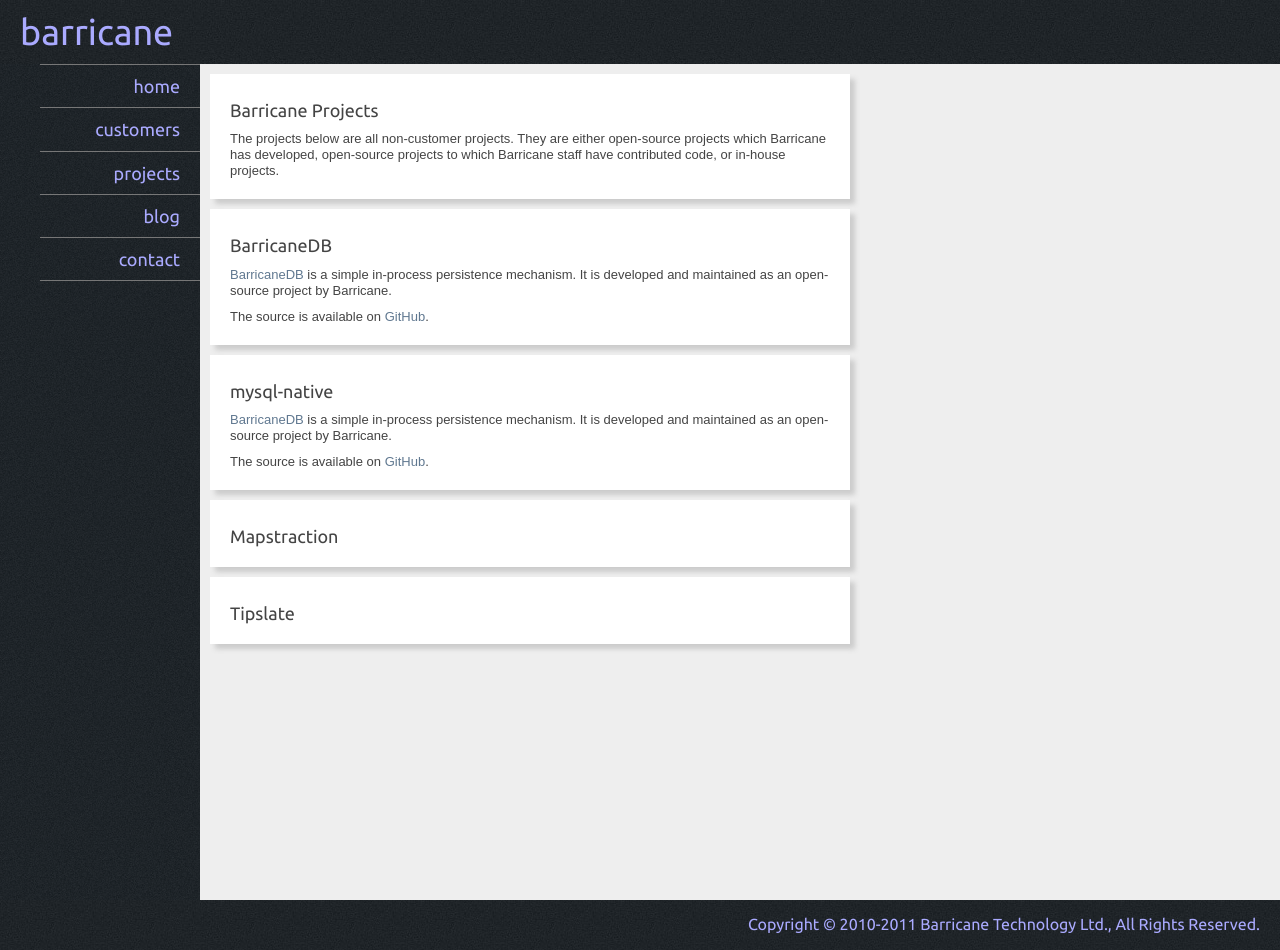
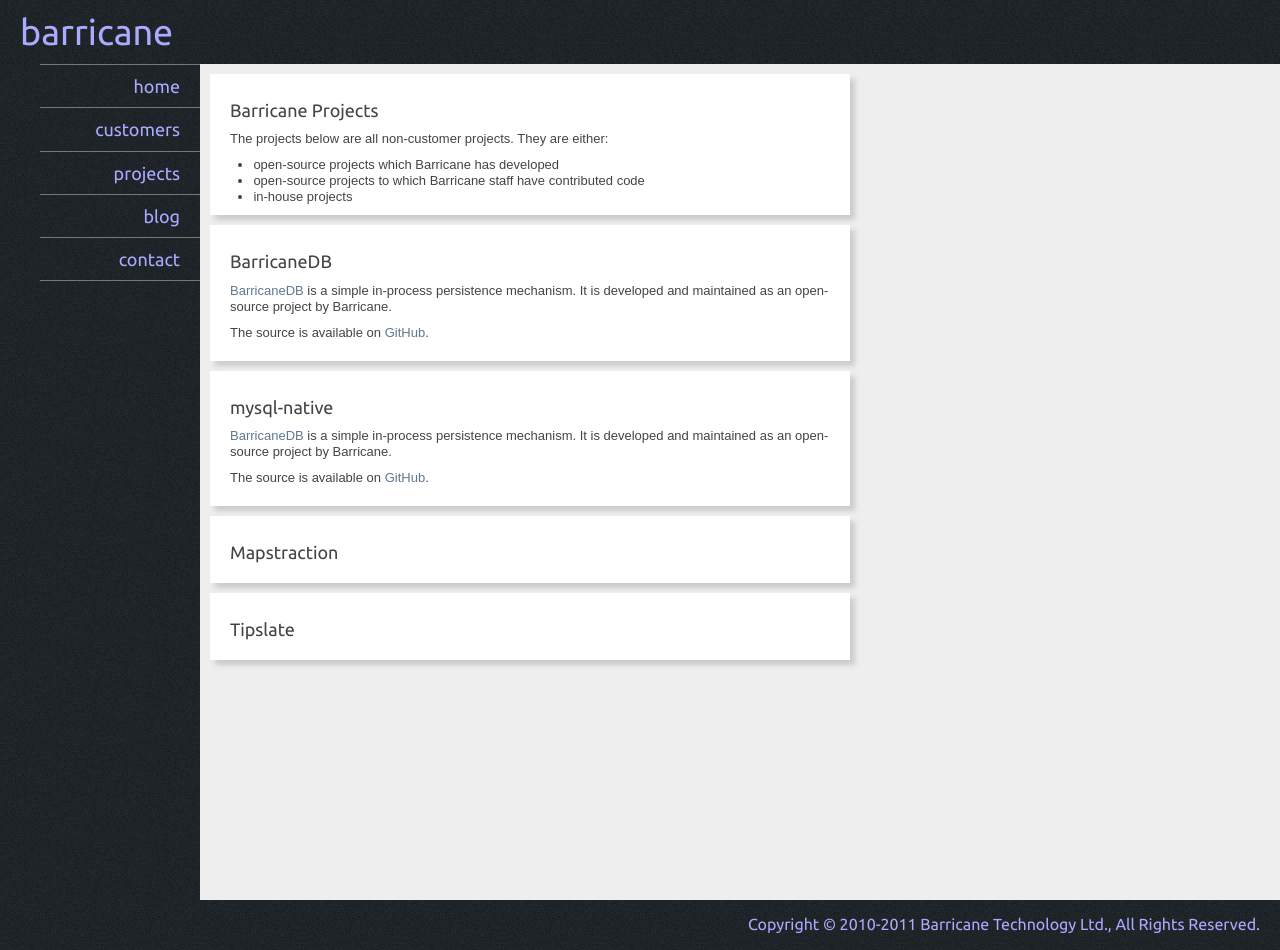
Before and after one commit to chrisdew/chrisdew.github.com, a Jekyll site: the page built from projects.html, in a window 1280 px wide. Built offline with Jekyll 4.4.1, drawn with Linux system fonts in a browser that asks for light colours; nearby versions of some CDN libraries; Markdown is read by kramdown in place of the engine named in the settings.

Commit message:
projects

```diff
--- a/projects.html
+++ b/projects.html
@@ -8,9 +8,13 @@
     <h1>Barricane Projects</h1>
   </header>
   <p>
-    The projects below are all non-customer projects.  They are either open-source projects which Barricane has developed,
-    open-source projects to which Barricane staff have contributed code, or in-house projects.
+    The projects below are all non-customer projects.  They are either:
   </p>
+  <ul>
+    <li>open-source projects which Barricane has developed</li>
+    <li>open-source projects to which Barricane staff have contributed code</li>
+    <li>in-house projects</li>
+    </ul>
 </article>
 
 
```
